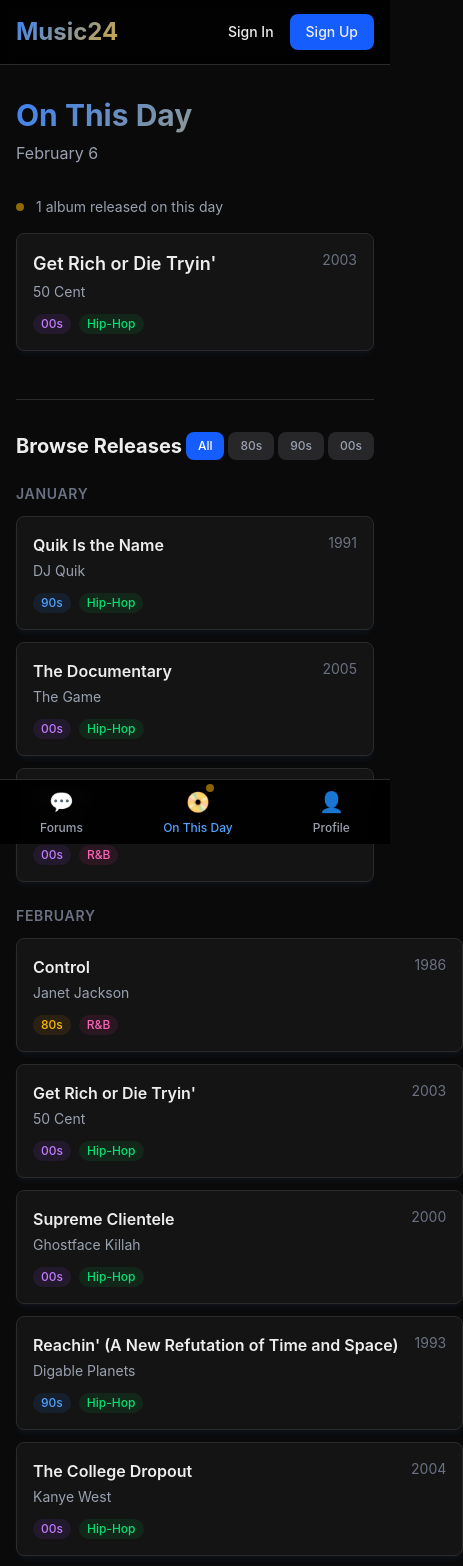
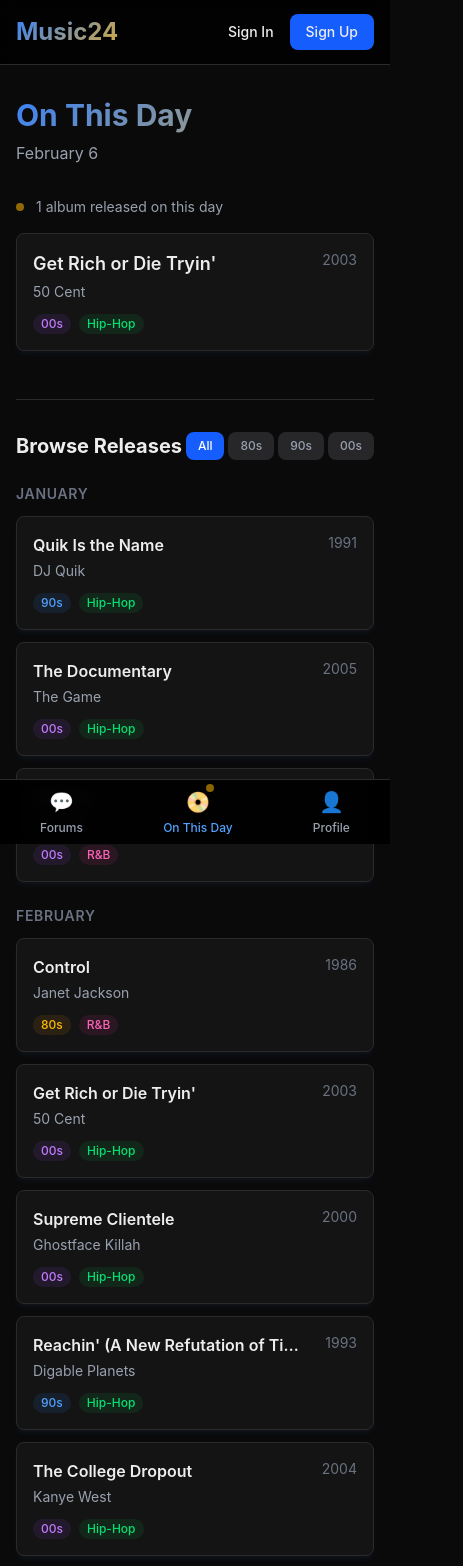
Before and after one commit to Umbralys/Music24, a Next.js app: page /on-this-day in a window 390 px wide. Shown: the top 1566 px of the page, 463 px wide, since content can reach past the window. Built offline with nearby package versions, Linux system fonts and the light colour scheme; no server answers.

Commit message:
Update-OnThisDayPage-MobileView

```diff
--- a/features/on-this-day/ui/AlbumCard.tsx
+++ b/features/on-this-day/ui/AlbumCard.tsx
@@ -18,13 +18,13 @@
 
 export function AlbumCard({ album, highlight = false }: AlbumCardProps) {
   return (
-    <div className={`forum-card ${highlight ? 'border-amber-500/50' : ''}`}>
+    <div className={`forum-card overflow-hidden ${highlight ? 'border-amber-500/50' : ''}`}>
       <div className="flex items-start justify-between gap-4">
         <div className="space-y-1 min-w-0">
           <h3 className={`font-semibold truncate ${highlight ? 'text-lg' : 'text-base'}`}>
             {album.title}
           </h3>
-          <p className="text-gray-400 text-sm">{album.artist}</p>
+          <p className="text-gray-400 text-sm truncate">{album.artist}</p>
         </div>
         <span className="text-gray-500 text-sm shrink-0">{album.year}</span>
       </div>
--- a/features/on-this-day/ui/BrowseSection.tsx
+++ b/features/on-this-day/ui/BrowseSection.tsx
@@ -50,7 +50,7 @@
           <h3 className="text-sm font-semibold text-gray-500 uppercase tracking-wider">
             {group.month}
           </h3>
-          <div className="grid gap-3 md:grid-cols-2 lg:grid-cols-3">
+          <div className="grid grid-cols-1 gap-3 md:grid-cols-2 lg:grid-cols-3">
             {group.albums.map((album) => (
               <AlbumCard key={`${album.title}-${album.year}`} album={album} />
             ))}
--- a/features/on-this-day/ui/OnThisDayHero.tsx
+++ b/features/on-this-day/ui/OnThisDayHero.tsx
@@ -27,7 +27,7 @@
             : `${albums.length} albums released on this day`}
         </p>
       </div>
-      <div className="grid gap-4 md:grid-cols-2">
+      <div className="grid grid-cols-1 gap-4 md:grid-cols-2">
         {albums.map((album) => (
           <AlbumCard key={`${album.title}-${album.year}`} album={album} highlight />
         ))}
```
